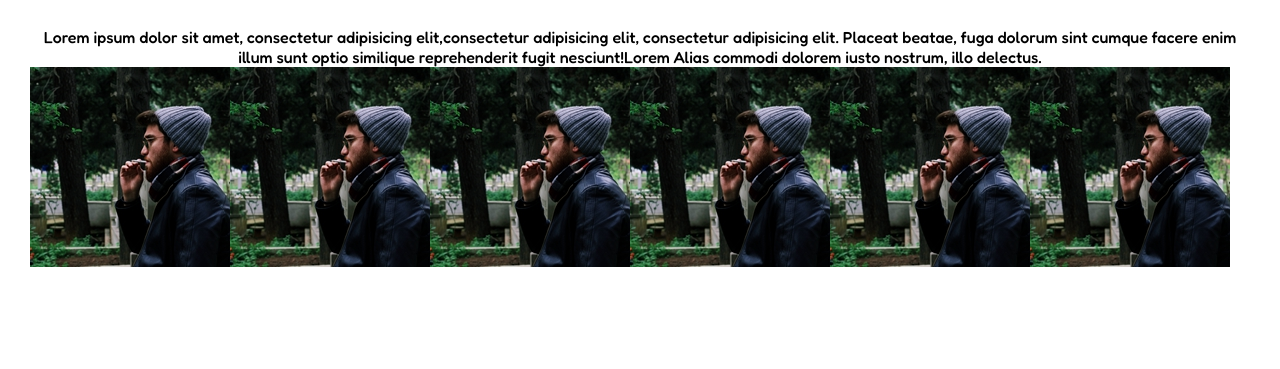
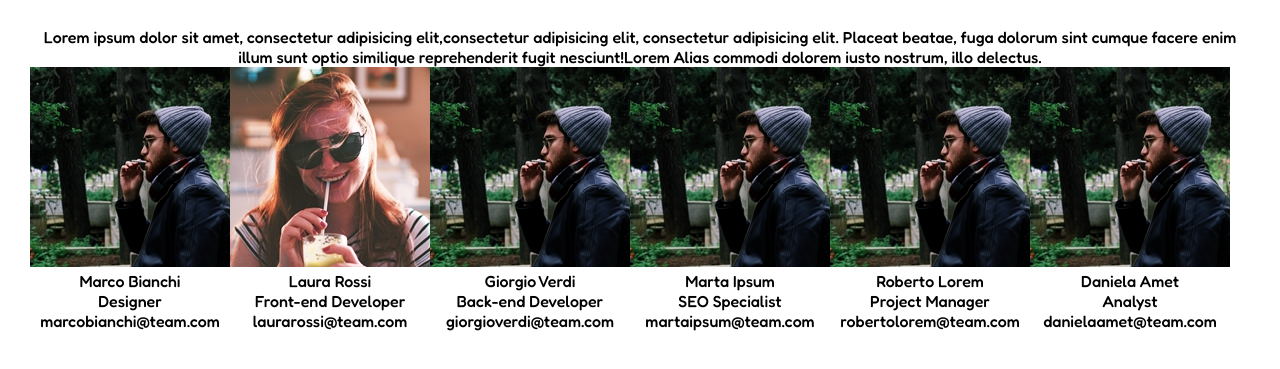
Before and after one commit to BernardoBarbucci/html-css-float-cards, a plain HTML site: page index.html in a window 1280 px wide. Shown: the part 67-436 px from the top of the page. Drawn offline with Linux system fonts and the light colour scheme.

Commit message:
info colonne

```diff
--- a/Style/style.css
+++ b/Style/style.css
@@ -11,11 +11,6 @@
 }
 
 .float-left{
-
-
-
-
-
     float: left;
 }
 
--- a/index.html
+++ b/index.html
@@ -31,57 +31,57 @@
             <div class="profile float-left clearfix">
                 <img src="../html-css-float-cards/assets/img/male1.png" alt="Marco Bianchi">
                 <div class="profile-info">
-                    <p class="profile-name"></p>
-                    <p class="profile-job"></p>
-                    <p class="profile-email"></p>
+                    <p class="profile-name">Marco Bianchi</p>
+                    <p class="profile-job">Designer</p>
+                    <p class="profile-email">marcobianchi@team.com</p>
                 </div>
             </div>
 
             <!--seconda colonna up-->
             <div class="profile float-left clearfix">
-                <img src="../html-css-float-cards/assets/img/male1.png" alt="Marco Bianchi">
+                <img src="../html-css-float-cards/assets/img/female1.png" alt="Laura Rossi">
                 <div class="profile-info">
-                    <p class="profile-name"></p>
-                    <p class="profile-job"></p>
-                    <p class="profile-email"></p>
+                    <p class="profile-name">Laura Rossi</p>
+                    <p class="profile-job">Front-end Developer</p>
+                    <p class="profile-email">laurarossi@team.com</p>
                 </div>
             <!--terza colonna up-->
             </div><div class="profile float-left clearfix">
-                <img src="../html-css-float-cards/assets/img/male1.png" alt="Marco Bianchi">
+                <img src="../html-css-float-cards/assets/img/male1.png" alt="Giorgio Verdi">
                 <div class="profile-info">
-                    <p class="profile-name"></p>
-                    <p class="profile-job"></p>
-                    <p class="profile-email"></p>
+                    <p class="profile-name">Giorgio Verdi</p>
+                    <p class="profile-job">Back-end Developer</p>
+                    <p class="profile-email">giorgioverdi@team.com</p>
                 </div>
             </div>
 
                 <!--prima colonna down-->
             </div><div class="profile float-left clearfix">
-                <img src="../html-css-float-cards/assets/img/male1.png" alt="Marco Bianchi">
+                <img src="../html-css-float-cards/assets/img/male1.png" alt="Marta Ipsum">
                 <div class="profile-info">
-                    <p class="profile-name"></p>
-                    <p class="profile-job"></p>
-                    <p class="profile-email"></p>
+                    <p class="profile-name">Marta Ipsum</p>
+                    <p class="profile-job">SEO Specialist</p>
+                    <p class="profile-email">martaipsum@team.com</p>
                 </div>
             </div>
 
                 <!--seconda colonna down-->
             </div><div class="profile float-left clearfix">
-                <img src="../html-css-float-cards/assets/img/male1.png" alt="Marco Bianchi">
+                <img src="../html-css-float-cards/assets/img/male1.png" alt="Roberto Lorem">
                 <div class="profile-info">
-                    <p class="profile-name"></p>
-                    <p class="profile-job"></p>
-                    <p class="profile-email"></p>
+                    <p class="profile-name">Roberto Lorem</p>
+                    <p class="profile-job">Project Manager</p>
+                    <p class="profile-email">robertolorem@team.com</p>
                 </div>
             </div>
 
                 <!--terza colonna down-->
             </div><div class="profile float-left clearfix">
-                <img src="../html-css-float-cards/assets/img/male1.png" alt="Marco Bianchi">
+                <img src="../html-css-float-cards/assets/img/male1.png" alt="Daniela Amet">
                 <div class="profile-info">
-                    <p class="profile-name"></p>
-                    <p class="profile-job"></p>
-                    <p class="profile-email"></p>
+                    <p class="profile-name">Daniela Amet</p>
+                    <p class="profile-job">Analyst</p>
+                    <p class="profile-email">danielaamet@team.com</p>
                 </div>
             </div>
         </section>
```
